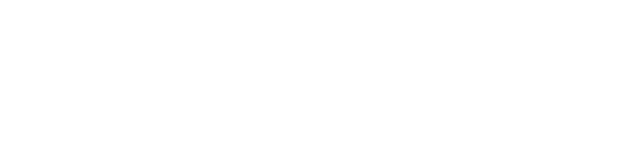
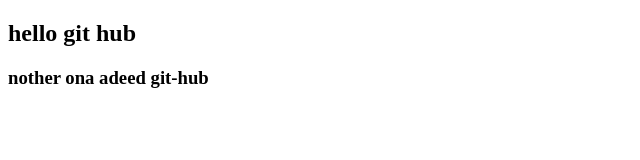
Before and after one commit to devSobuj910/project2, a plain HTML site: page project 2/web.html in a window 1280 px wide. Shown: the whole page, without its empty margins (0-640 px from the left). Drawn offline with Linux system fonts and the light colour scheme.

Commit message:
test aded

```diff
--- a/project 2/web.html
+++ b/project 2/web.html
@@ -10,6 +10,11 @@
 
 <body>
 
+    <h2>hello git hub</h2>
+
+    <h3>
+        nother ona adeed git-hub
+    </h3>
 </body>
 
 </html>
```
